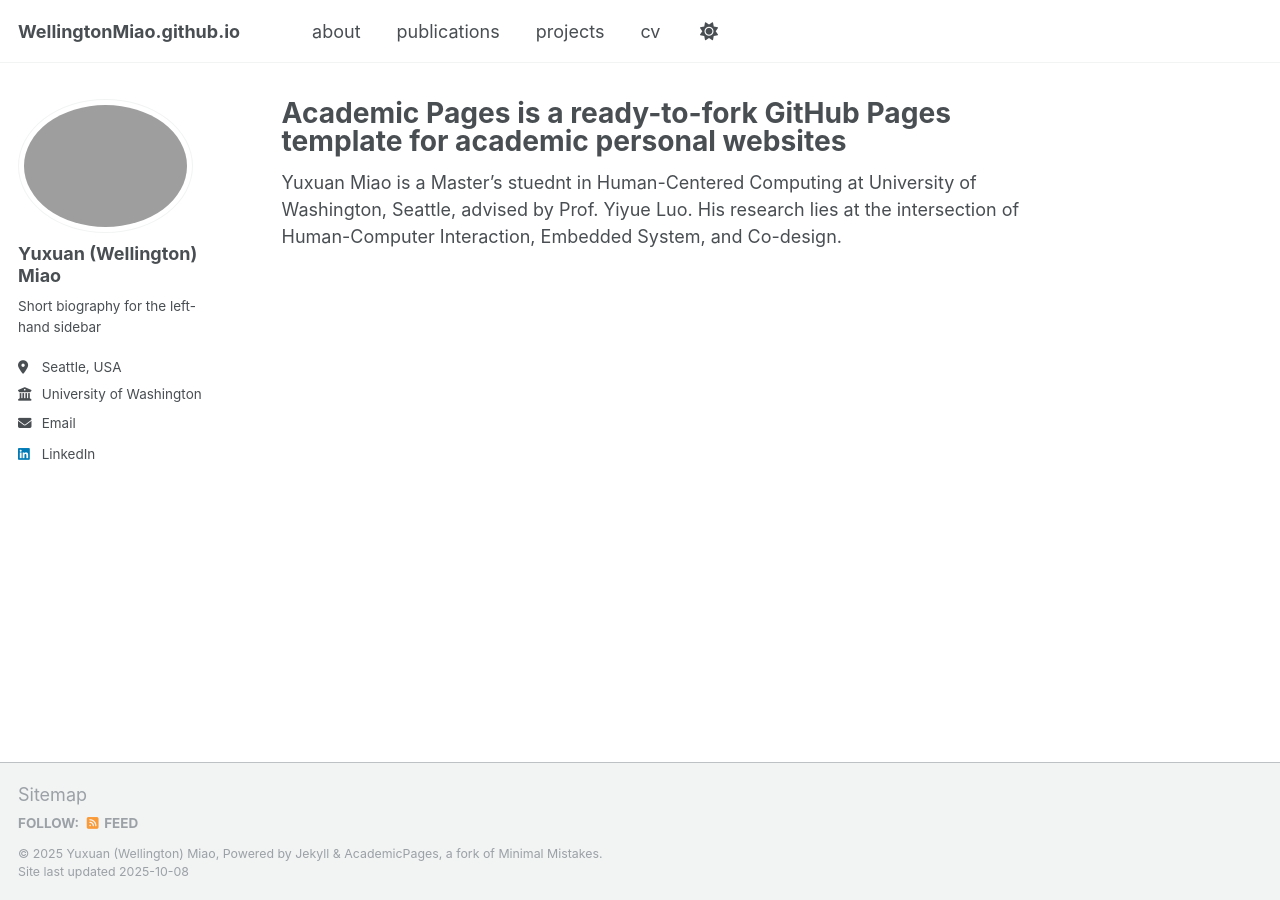
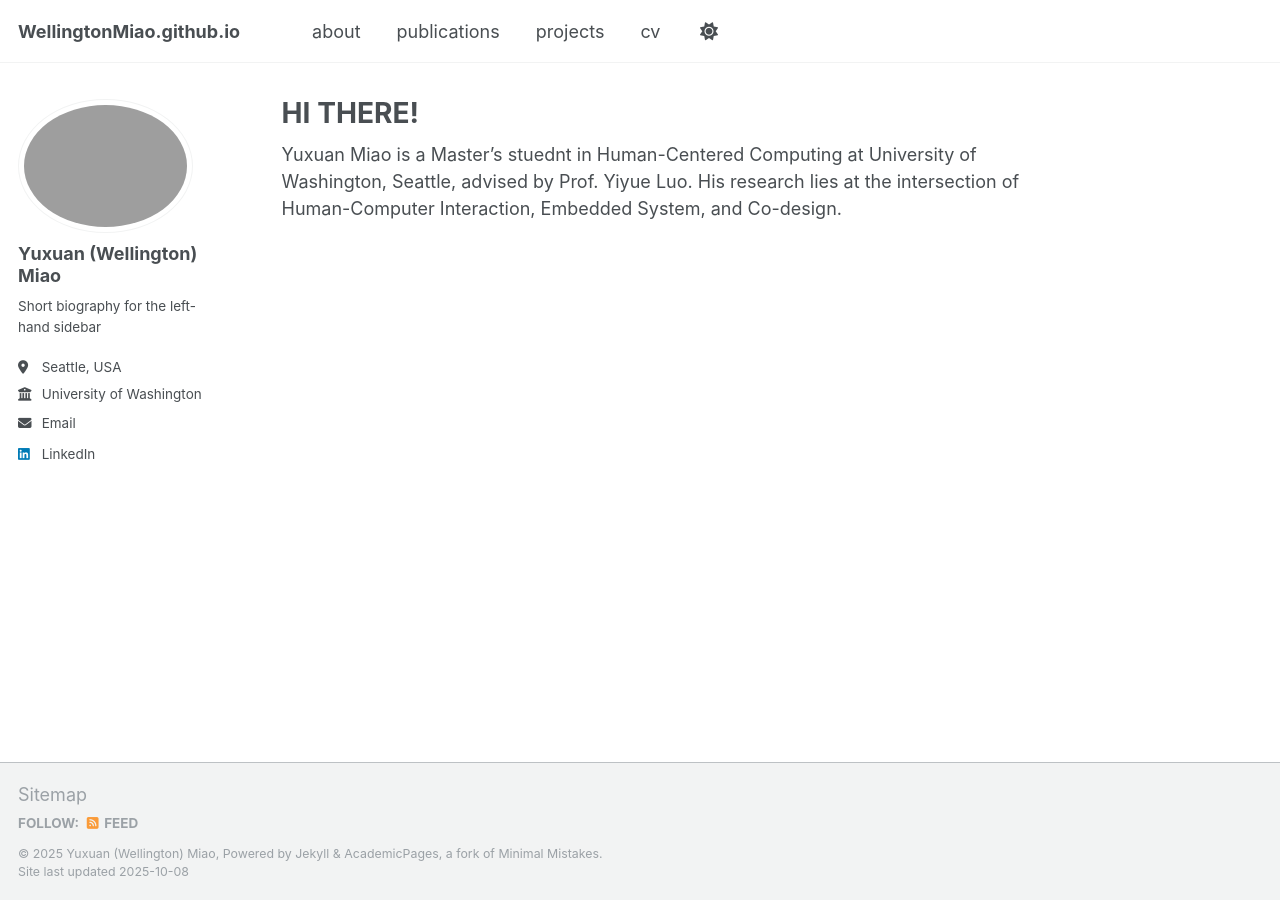
Before and after one commit to WellingtonMiao/WellingtonMiao.github.io, a Jekyll site: the page built from _pages/about.md, in a window 1280 px wide. Built offline with Jekyll 4.4.1, drawn with Linux system fonts in a browser that asks for light colours; a script that is not in the unit is left out.

Commit message:
Update about.md

```diff
--- a/_pages/about.md
+++ b/_pages/about.md
@@ -1,6 +1,6 @@
 ---
 permalink: /
-title: "Academic Pages is a ready-to-fork GitHub Pages template for academic personal websites"
+title: "HI THERE!"
 author_profile: true
 redirect_from:
   - /about/
```
